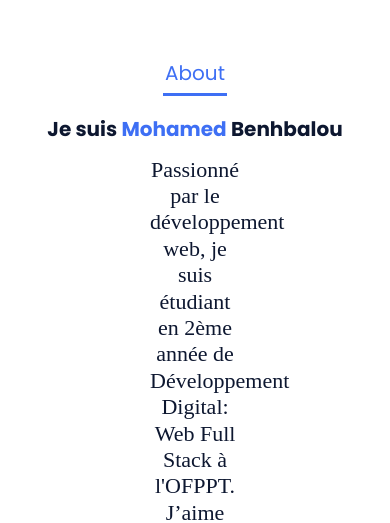
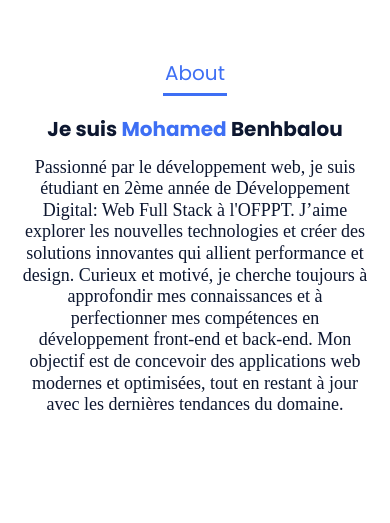
Before and after one commit to MOHAMEDBENHBALOU0/PortfolioWeb, a plain HTML site: page index.html in a window 390 px wide. Shown: the part 577-1100 px from the top of the page. Drawn offline with nearby package versions, Linux system fonts and the light colour scheme.

Commit message:
Modification du fichier <style.css>

```diff
--- a/assets/css/styles.css
+++ b/assets/css/styles.css
@@ -276,6 +276,24 @@ img {
   margin-left: 150px;
   margin-right: 150px;
 }
+/* Styles de base pour .about__text */
+.about__text {
+  font-family: serif;
+  font-size: 22px;
+  margin-bottom: var(--mb-4);
+  text-align: center;
+  margin-left: 150px;
+  margin-right: 150px;
+}
+
+/* Media query pour les écrans mobiles (max-width: 768px) */
+@media screen and (max-width: 768px) {
+  .about__text {
+    margin-left: 20px; /* Réduire la marge gauche */
+    margin-right: 20px; /* Réduire la marge droite */
+    font-size: 18px; /* Réduire la taille de la police pour les petits écrans */
+  }
+}
 
 .about__img {
   justify-self: center;
```
